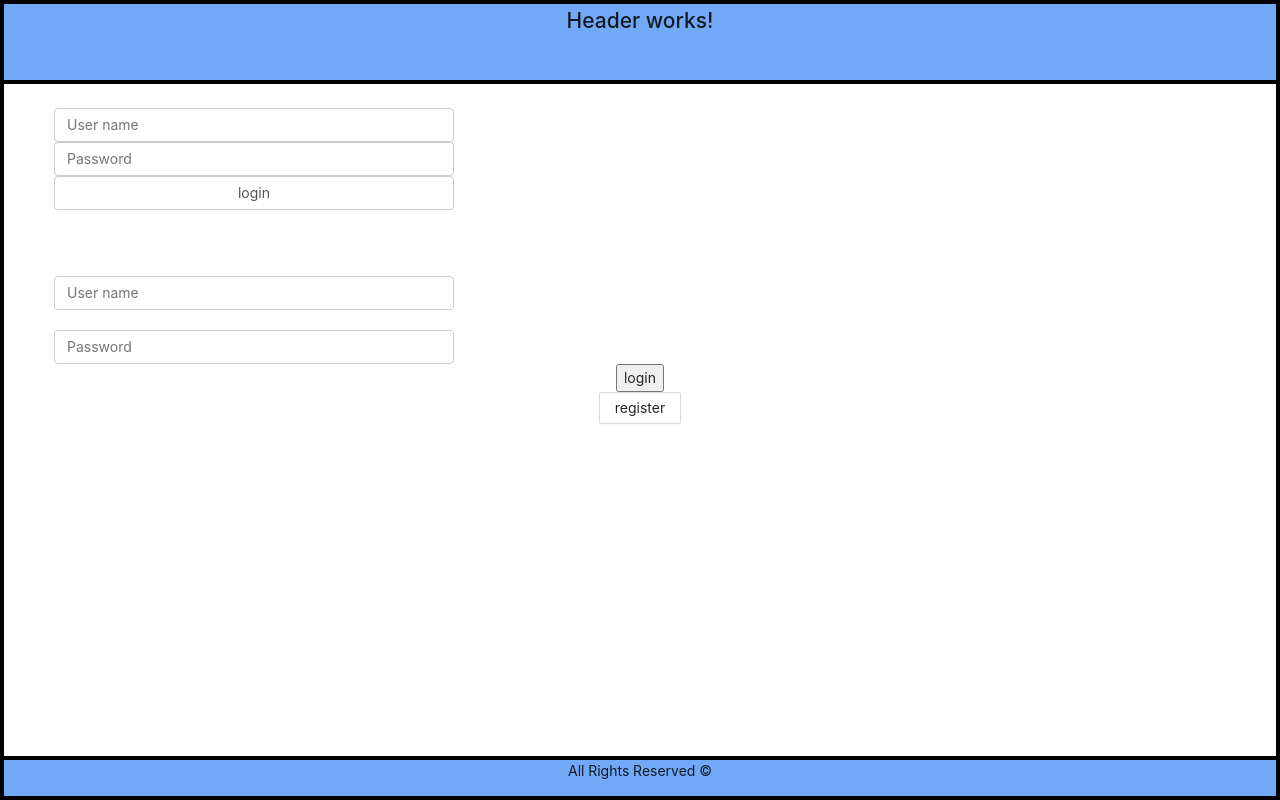
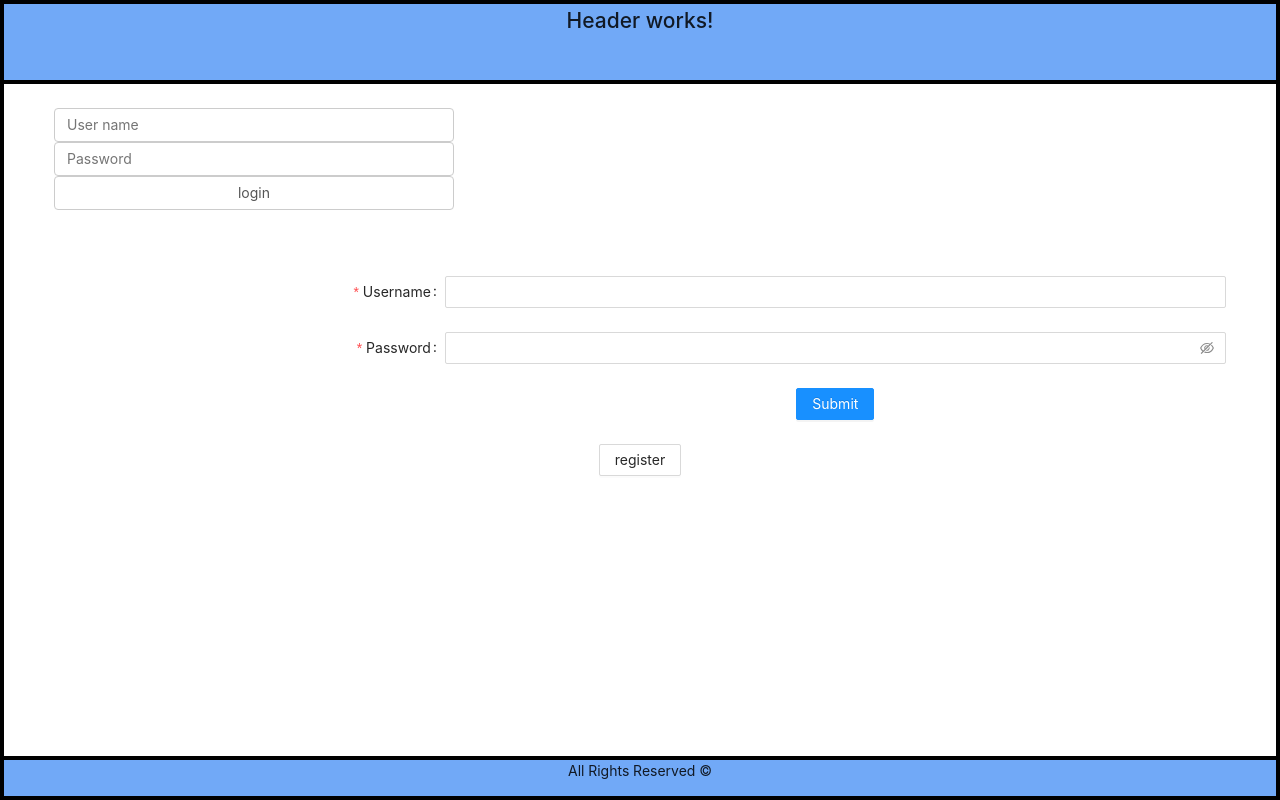
Before and after one commit to adiimbar/vacation-client, a React (Create React App) app: page /home in a window 1280 px wide. Built offline with nearby package versions, Linux system fonts and the light colour scheme.

Commit message:
implemented ant login form

```diff
--- a/src/components/forms/login-form/loginForm.tsx
+++ b/src/components/forms/login-form/loginForm.tsx
@@ -1,61 +1,64 @@
 import React from 'react';
-import { Formik, Form, Field, ErrorMessage } from 'formik';
-import * as Yup from 'yup';
+// import { Formik, Form, Field, ErrorMessage } from 'formik';
+// import * as Yup from 'yup';
 //   import TextError from './TextError';
-import { Button } from 'antd';
 // import { OmitProps } from 'antd/lib/transfer/ListBody';
 
 
-const initialValues = {
-    userName: '',
-    password: ''
-}
+import { Form, Input, Button } from 'antd';
 
-const onSubmit = (values: any) => {
-    console.log(values);
-}
+const layout = {
+    labelCol: { span: 8 },
+    wrapperCol: { span: 16 },
+};
+const tailLayout = {
+    wrapperCol: { offset: 8, span: 16 },
+};
 
-const validationSchema = Yup.object({
-    userName: Yup.string().required('Required'),
-    password: Yup.string()
-    //   .email('Invalid password format')
-      .required('Required'),
-  })
+const LoginForm = (props: any) => {
+    const onFinish = (values: any) => {
+        console.log('Success:', values);
+        props.loginHandler(values)
+    };
+
+    const onFinishFailed = (errorInfo: any) => {
+        console.log('Failed:', errorInfo);
+    };
+
+    return (
+        <Form
+            {...layout}
+            name="basic"
+            onFinish={onFinish}
+            onFinishFailed={onFinishFailed}
+        >
+            <Form.Item
+                label="Username"
+                name="userName"
+                rules={[{ required: true, message: 'Please input your username!' }]}
+            >
+                <Input />
+            </Form.Item>
+
+            <Form.Item
+                label="Password"
+                name="password"
+                rules={[{ required: true, message: 'Please input your password!' }]}
+            >
+                <Input.Password />
+            </Form.Item>
 
 
+            <Form.Item {...tailLayout}>
+                <Button type="primary" htmlType="submit">
+                    Submit
+                    </Button>
+            </Form.Item>
+        </Form>
 
-function LoginForm (props: any) {
 
-    return (
-        <Formik
-            initialValues={initialValues}
-            validationSchema={validationSchema}
-            onSubmit={onSubmit}>
+    )
 
-        <Form>
-            <div className='form-control'>
-                <Field
-                    type='text'
-                    placeholder='User name'
-                    name='userName'
-                />
-                <ErrorMessage name='userName' />
-            </div>
-            <div>
-                <Field
-                    type='password'
-                    placeholder='Password'
-                    name='password'
-                />
-                <ErrorMessage name='password' />
-            </div>
-
-            {/* <Button type="primary" htmlType="submit">login</Button> */}
-            <button type='submit' onClick={props.loginHandler}>login</button>
-
-        </Form>
-    </Formik>
-    )
 }
 
 export default LoginForm
--- a/src/components/login/login.tsx
+++ b/src/components/login/login.tsx
@@ -21,7 +21,7 @@
             password: ''
         }
 
-        this.loginDummy = this.loginDummy.bind(this);
+        this.login = this.login.bind(this);
     }
 
     private setUserName = (args: ChangeEvent<HTMLInputElement>) => {
@@ -34,10 +34,10 @@
         this.setState({ password });
     }
 
-    private login = async () => {
+    private login = async (loginObject: any) => {
 
         try {
-            let userLoginDetails = new UserLoginDetails(this.state.userName, this.state.password);
+            let userLoginDetails = new UserLoginDetails(loginObject.userName, loginObject.password);
             const response = await axios.post<UserLoginDetails[], AxiosResponse<SuccessfulLoginServerResponse>>("http://localhost:3001/users/login", userLoginDetails);
             const serverResponse = response.data;
             console.log(serverResponse);
@@ -59,10 +59,6 @@
             alert(err.message);
             console.log(err);
         }
-    }
-
-    loginDummy() {
-        console.log('login dummy was clicked')
     }
 
     public render() {
@@ -91,7 +87,7 @@
                 <br></br>
 
                 {/* <LoginForm loginHandler={this.loginDummy} /> */}
-                <LoginForm loginHandler={this.loginDummy} />
+                <LoginForm loginHandler={this.login} />
                 <Register />
             </div>
         );
```
